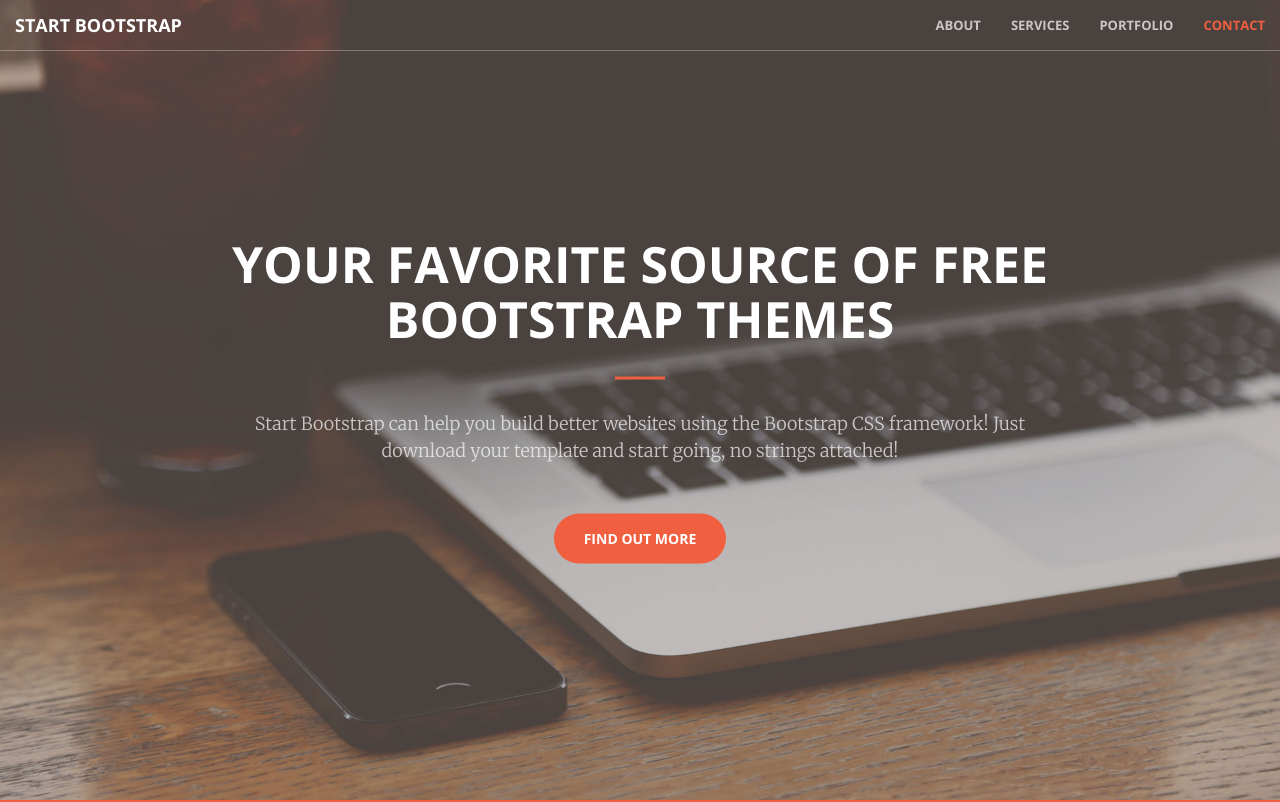
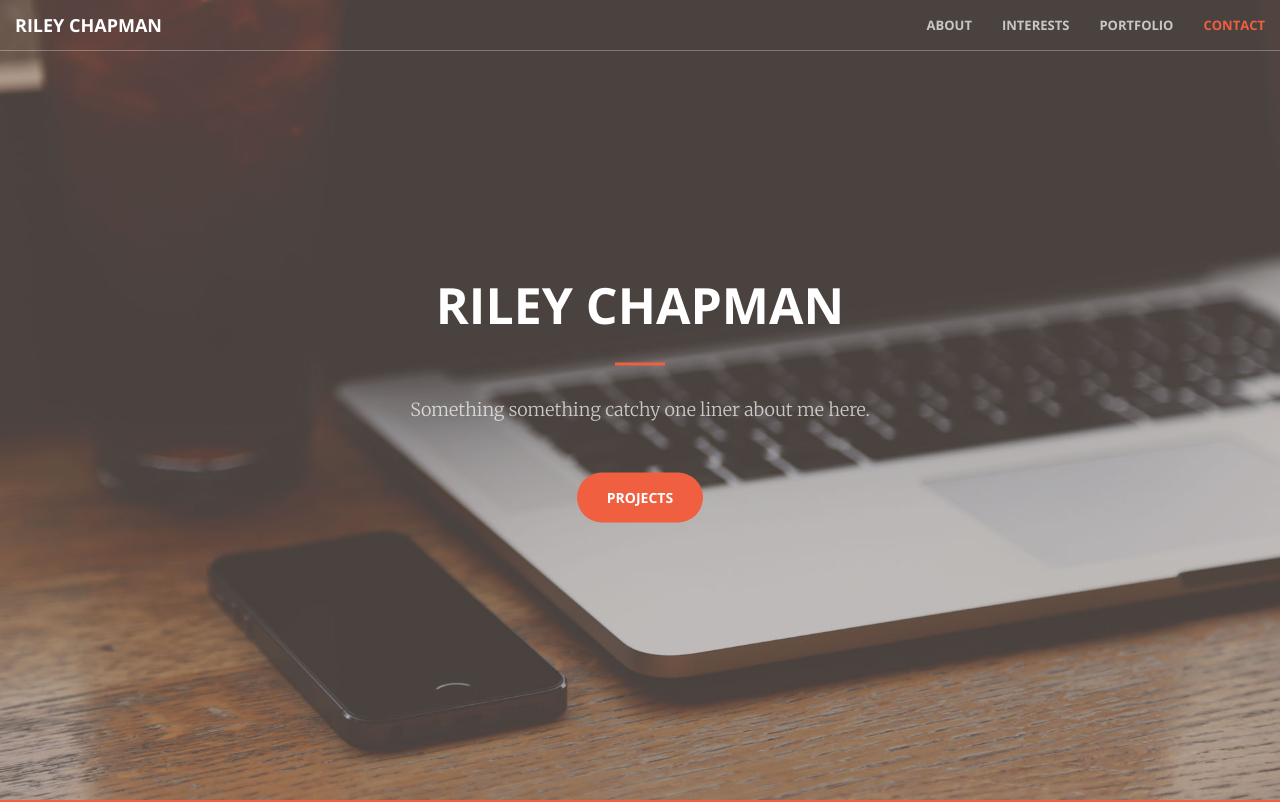
Before and after one commit to rileychapman/rileychapman.github.io, a website: page index.html in a window 1280 px wide. Shown: the top 802 px of the page. Drawn offline with nearby package versions, Linux system fonts and the light colour scheme.

Commit message:
starting to personalize

```diff
--- a/index.html
+++ b/index.html
@@ -9,7 +9,7 @@
     <meta name="description" content="">
     <meta name="author" content="">
 
-    <title>Creative - Start Bootstrap Theme</title>
+    <title>Riley Chapman</title>
 
     <!-- Bootstrap Core CSS -->
     <link href="vendor/bootstrap/css/bootstrap.min.css" rel="stylesheet">
@@ -43,7 +43,7 @@
                 <button type="button" class="navbar-toggle collapsed" data-toggle="collapse" data-target="#bs-example-navbar-collapse-1">
                     <span class="sr-only">Toggle navigation</span> Menu <i class="fa fa-bars"></i>
                 </button>
-                <a class="navbar-brand page-scroll" href="#page-top">Start Bootstrap</a>
+                <a class="navbar-brand page-scroll" href="#page-top">Riley Chapman</a>
             </div>
 
             <!-- Collect the nav links, forms, and other content for toggling -->
@@ -53,7 +53,7 @@
                         <a class="page-scroll" href="#about">About</a>
                     </li>
                     <li>
-                        <a class="page-scroll" href="#services">Services</a>
+                        <a class="page-scroll" href="#services">Interests</a>
                     </li>
                     <li>
                         <a class="page-scroll" href="#portfolio">Portfolio</a>
@@ -71,10 +71,10 @@
     <header>
         <div class="header-content">
             <div class="header-content-inner">
-                <h1 id="homeHeading">Your Favorite Source of Free Bootstrap Themes</h1>
+                <h1 id="homeHeading">Riley Chapman</h1>
                 <hr>
-                <p>Start Bootstrap can help you build better websites using the Bootstrap CSS framework! Just download your template and start going, no strings attached!</p>
-                <a href="#about" class="btn btn-primary btn-xl page-scroll">Find Out More</a>
+                <p>Something something catchy one liner about me here.</p>
+                <a href="#about" class="btn btn-primary btn-xl page-scroll">Projects</a>
             </div>
         </div>
     </header>
```
